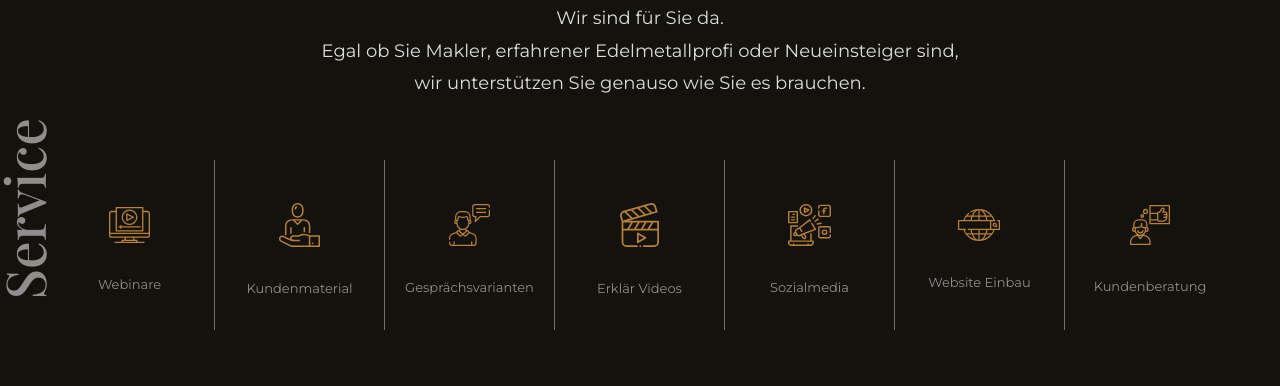
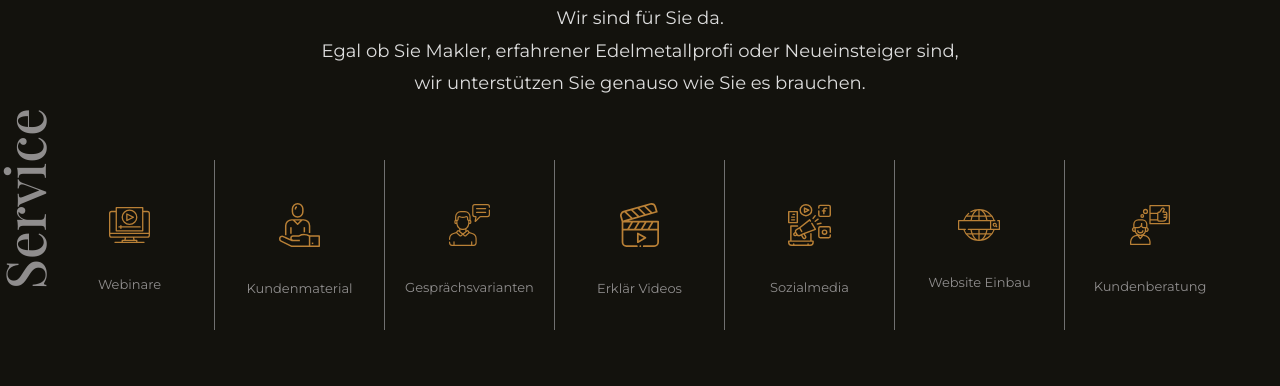
Before and after one commit to vosaul/Selim-RA, a Jekyll site: the page built from index.html, in a window 1280 px wide. Shown: the part 2596-2982 px from the top of the page. Built offline with Jekyll 4.4.1, drawn with Linux system fonts in a browser that asks for light colours; nearby versions of some CDN libraries; some web fonts are replaced; a script that is not in the unit is left out.

Commit message:
Update style.css

```diff
--- a/css/style.css
+++ b/css/style.css
@@ -138,7 +138,8 @@ nav ul#social-media > li {display: inline-block; font-size: 1.5em; margin: 0.5em
 .serv_head p {text-align: center; margin: 0; color: #DDDDDD; font-size: 18px; } .service_box ul p{    font-size: 13px; color: #8F8D8D;} .service_box ul li {min-width: 170px; text-align: center; }
 .service_box ul li:not(:last-child){border-right: 1px solid #707070;}
  .service_box ul li {  /*  min-width: 160px; */ min-width: 14% text-align: center; min-height: 170px; display: -ms-flexbox; display: flex; -ms-flex-align: center; align-items: center; -ms-flex-pack: center; justify-content: center; }.service_box ul li img {padding-bottom: 30px; margin-top: 30px; }
-.service_box ul {padding: 60px 0 0; } .rotated {writing-mode: tb-rl; -ms-writing-mode: tb-rl; opacity: 1; color: #8F8D8D; font-size: 55px; text-align: center; transform: rotate(-180deg ); position: absolute; left: -7%; /* top: 43%; */ bottom: 30px;
+.service_box ul {padding: 60px 0 0; } .rotated {writing-mode: tb-rl; -ms-writing-mode: tb-rl; opacity: 1; color: #8F8D8D; font-size: 55px; text-align: center;
+ transform: rotate(-180deg ); position: absolute; left: -7%; /* top: 43%; */ bottom: 40px;
     margin: 0;}
 
 
```
